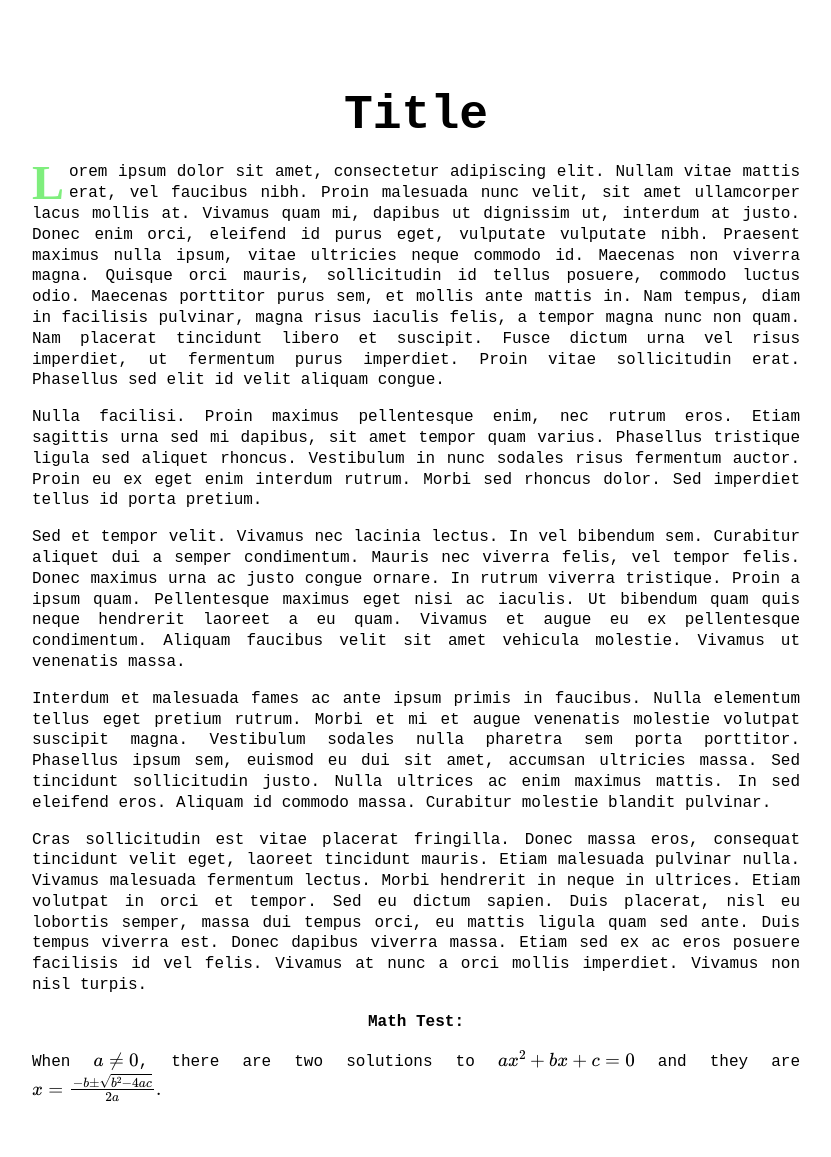
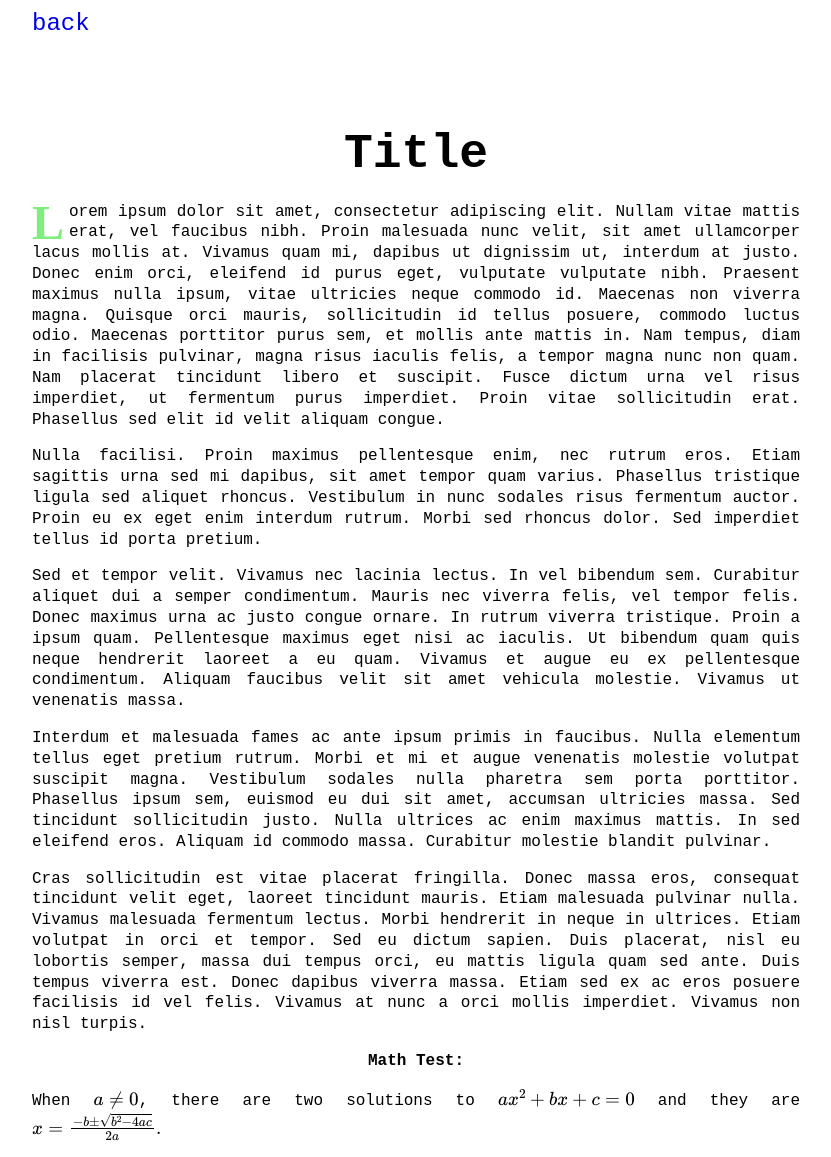
Before and after one commit to NNNILabs/NNNILabs.github.io, a Jekyll site: the page built from _posts/2024-09-23-Test.md, in a window 1280 px wide. Shown: the whole page, without its empty margins (224-1055 px from the left). Built offline with Jekyll 4.4.1, drawn with Linux system fonts in a browser that asks for light colours; before the commit the page ends 1118 px from its top, so only the background shows below that.

Commit message:
feat!: adds back link

```diff
--- a/_layouts/default.html
+++ b/_layouts/default.html
@@ -8,6 +8,7 @@
 		<script id="MathJax-script" async src="https://cdn.jsdelivr.net/npm/mathjax@3/es5/tex-mml-chtml.js"></script>
 	</head>
 	<body>
+		<a id="back" href="{{ "/index.html" | relative_url }}">back</a>
 		{{ content }}
 	</body>
 </html>
--- a/assets/css/default.sass
+++ b/assets/css/default.sass
@@ -31,6 +31,10 @@ a
 a:hover
 	text-decoration: underline
 
+// link to go back
+#back
+	font-size: 1.5em
+
 // embellished first letter
 #dropcap
 	font-family: "Times New Roman", serif
--- a/assets/js/index.js
+++ b/assets/js/index.js
@@ -22,3 +22,5 @@ selectors.forEach(s => {
 
 	connector.style.height = `${connector.getBoundingClientRect().height - height}px`
 })
+
+document.getElementById("back").remove()
```
Also changed, not shown: index.md (+1 -1 lines).
